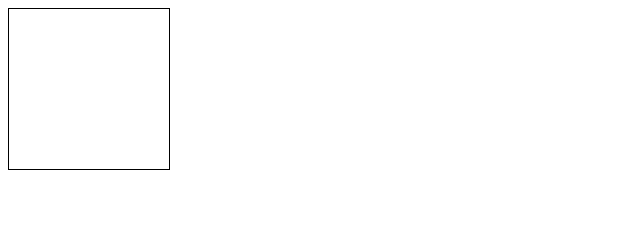
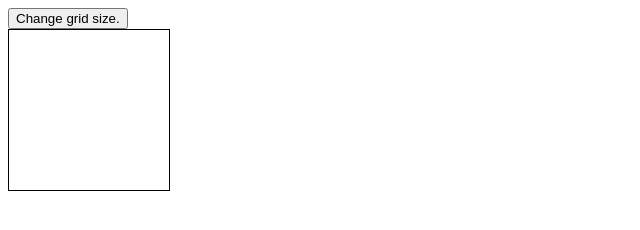
Before and after one commit to brandonrjguth/etch-a-sketch, a plain HTML site: page index.html in a window 1280 px wide. Shown: the whole page, without its empty margins (0-640 px from the left). Drawn offline with Linux system fonts and the light colour scheme.

Commit message:
add button for changing grid size to html

```diff
--- a/index.html
+++ b/index.html
@@ -9,6 +9,7 @@
     <link rel="stylesheet" href="./styles/style.css">
 </head>
 <body>
+    <button id="gridSize">Change grid size.</button>
     <div class="esGrid">
 
     </div>
```
